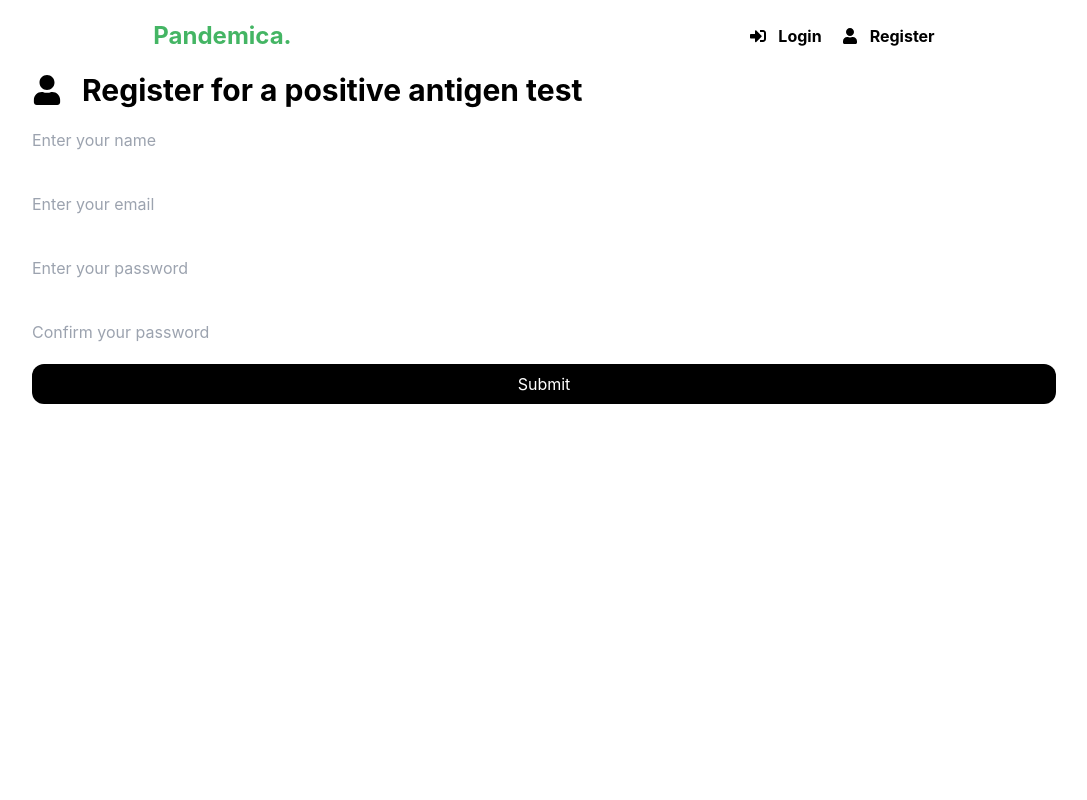
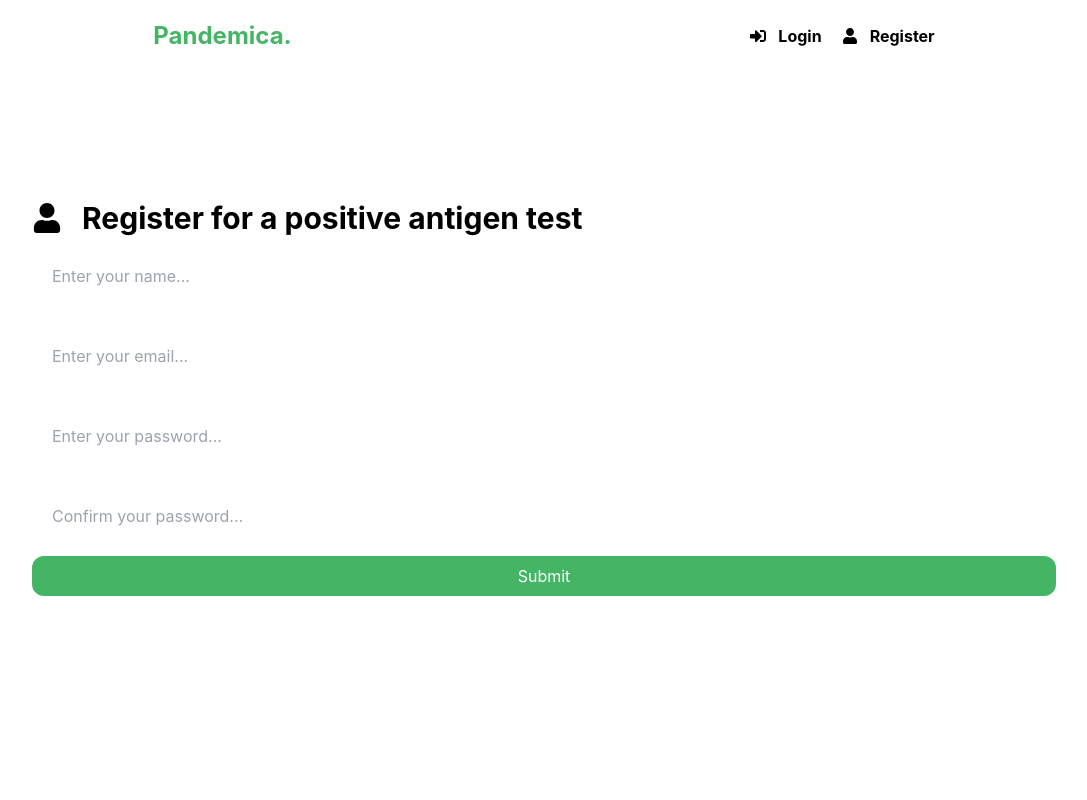
Before and after one commit to abir045/pandemica, a React (Create React App) app in the folder frontend/: page /register in a window 1280 px wide. Shown: the top 800 px of the page, without its empty margins (96-1183 px from the left). Built offline with nearby package versions, Linux system fonts and the light colour scheme.

Commit message:
updated styling in login, register and homepage

```diff
--- a/frontend/src/components/Header.js
+++ b/frontend/src/components/Header.js
@@ -17,7 +17,9 @@ const Header = () => {
 
   return (
     <div className="flex justify-around p-5 items-center">
-      <h1 className="flex text-2xl text-[#44B564] font-bold">Pandemica.</h1>
+      <h1 className="flex text-2xl text-[#44B564] font-bold cursor-pointer">
+        <a href="/">Pandemica.</a>
+      </h1>
       {/* <div className="flex">
         <Link to="/">Financial asistance</Link>
       </div> */}
@@ -45,14 +47,18 @@ const Header = () => {
             <li className="flex items-center">
               <Link className="flex space-x-3 items-center" to="/login">
                 <FaSignInAlt />
-                <p className="font-bold text-base">Login</p>
+                <p className="font-bold text-base hover:text-[#44B564]">
+                  Login
+                </p>
               </Link>
             </li>
 
             <li className="flex items-center">
               <Link className="flex space-x-3 items-center" to="/register">
                 <FaUser />
-                <p className="font-bold text-base">Register</p>
+                <p className="font-bold text-base hover:text-[#44B564]">
+                  Register
+                </p>
               </Link>
             </li>
             {/* <li className="flex items-center">
--- a/frontend/src/features/assistance/financialService.js
+++ b/frontend/src/features/assistance/financialService.js
@@ -16,8 +16,23 @@ const createRequest = async (requestData, token) => {
   return response.data;
 };
 
+//get user request
+
+const getRequests = async (token) => {
+  const config = {
+    headers: {
+      Authorization: `Bearer ${token}`,
+    },
+  };
+
+  const response = await axios.get(API_URL, config);
+
+  return response.data;
+};
+
 const requestService = {
   createRequest,
+  getRequests,
 };
 
 export default requestService;
--- a/frontend/src/features/assistance/financialSlice.js
+++ b/frontend/src/features/assistance/financialSlice.js
@@ -73,6 +73,21 @@ export const requestSlice = createSlice({
         state.isError = true;
         // rejects with a message
         state.message = action.payload;
+      })
+      .addCase(getRequests.pending, (state) => {
+        state.isLoading = true;
+      })
+      .addCase(getRequests.fulfilled, (state, action) => {
+        state.isLoading = false;
+        state.isSuccess = true;
+        // add request to the requests array from the api
+        state.requests = action.payload;
+      })
+      .addCase(getRequests.rejected, (state, action) => {
+        state.isLoading = false;
+        state.isError = true;
+        // rejects with a message
+        state.message = action.payload;
       });
   },
 });
--- a/frontend/src/pages/Dashboard.js
+++ b/frontend/src/pages/Dashboard.js
@@ -1,18 +1,38 @@
 import React, { useEffect } from "react";
 import { useNavigate } from "react-router-dom";
-import { useSelector } from "react-redux";
+import { useSelector, useDispatch } from "react-redux";
 import RequestForm from "../components/RequestForm";
+import { getRequests } from "../features/assistance/financialSlice";
+import { reset } from "../features/auth/authSlice";
 
 const Dashboard = () => {
   const navigate = useNavigate();
+  const dispatch = useDispatch();
 
   const { user } = useSelector((state) => state.auth);
+  const { requests, isLading, isError, message } = useSelector(
+    (state) => state.requests
+  );
 
   useEffect(() => {
+    if (isError) {
+      console.log(message);
+    }
+
     if (!user) {
       navigate("/login");
     }
-  }, [user, navigate]);
+
+    dispatch(getRequests());
+
+    return () => {
+      dispatch(reset);
+    };
+  }, [user, navigate, dispatch]);
+
+  if (isLading) {
+    return <h1>...is Loading</h1>;
+  }
 
   return (
     <div>
--- a/frontend/src/pages/Home.js
+++ b/frontend/src/pages/Home.js
@@ -34,8 +34,8 @@ const Home = () => {
             discover what you need.
           </p>
 
-          <button className="flex mt-10 bg-[#44B564] justify-center p-2 rounded-full  w-[30%]">
-            <p className="text-white text-center font-medium text-[24px]">
+          <button className="flex mt-10 bg-[#44B564] hover:bg-white justify-center p-2 rounded-full  w-[30%]">
+            <p className="text-white text-center font-medium text-[24px]  hover:text-[#44B564]">
               Let us help
             </p>
           </button>
--- a/frontend/src/pages/Login.js
+++ b/frontend/src/pages/Login.js
@@ -53,16 +53,16 @@ const Login = () => {
 
   return (
     <div>
-      <section className="flex space-x-5 mx-[10%] items-center">
+      <section className="flex space-x-5 mx-[10%] mt-[10%] items-center">
         <FaSignInAlt size={30} />
         <h1 className="text-3xl font-bold">
           Login and apply for financial assistance
         </h1>
       </section>
-      <section className="mb-[35%]">
+      <section className="mb-[35%] mt-5">
         <form className="flex flex-col mx-[10%] " onSubmit={onSubmit}>
           <input
-            className="my-5"
+            className="my-5 px-5 py-2 rounded"
             type="email"
             id="email"
             name="email"
@@ -71,7 +71,7 @@ const Login = () => {
             onChange={onChange}
           />
           <input
-            className="my-5"
+            className="my-5 px-5 py-2 rounded"
             type="password"
             id="password"
             name="password"
@@ -80,7 +80,7 @@ const Login = () => {
             onChange={onChange}
           />
 
-          <button className="flex bg-black text-white text-center justify-center p-2 w-full rounded-xl">
+          <button className="flex bg-[#44B564] text-white text-center justify-center p-2 w-full rounded-xl hover:text-[#44B564] hover:bg-white">
             Submit
           </button>
         </form>
--- a/frontend/src/pages/Register.js
+++ b/frontend/src/pages/Register.js
@@ -63,52 +63,52 @@ const Register = () => {
 
   return (
     <div>
-      <section className="flex space-x-5 mx-[10%] items-center">
+      <section className="flex space-x-5 mx-[10%] items-center mt-[10%]">
         <FaUser size={30} />
         <h1 className="text-3xl font-bold">
           Register for a positive antigen test
         </h1>
       </section>
-      <section className="mb-[35%]">
+      <section className="mb-[35%] ">
         <form className="flex flex-col mx-[10%] " onSubmit={onSubmit}>
           <input
-            className="my-5"
+            className="my-5 px-5 py-2 rounded"
             type="text"
             id="name"
             name="name"
             value={name}
-            placeholder="Enter your name"
+            placeholder="Enter your name..."
             onChange={onChange}
           />
           <input
-            className="my-5"
+            className="my-5 px-5 py-2 rounded"
             type="email"
             id="email"
             name="email"
             value={email}
-            placeholder="Enter your email"
+            placeholder="Enter your email..."
             onChange={onChange}
           />
           <input
-            className="my-5"
+            className="my-5 px-5 py-2 rounded"
             type="password"
             id="password"
             name="password"
             value={password}
-            placeholder="Enter your password"
+            placeholder="Enter your password..."
             onChange={onChange}
           />
           <input
-            className="my-5"
+            className="my-5 px-5 py-2 rounded"
             type="password"
             id="password2"
             name="password2"
             value={password2}
-            placeholder="Confirm your password"
+            placeholder="Confirm your password..."
             onChange={onChange}
           />
 
-          <button className="flex bg-black text-white text-center justify-center p-2 w-full rounded-xl">
+          <button className="flex bg-[#44B564] text-white  hover:text-[#44B564] hover:bg-white text-center justify-center p-2 w-full rounded-xl">
             Submit
           </button>
         </form>
```
